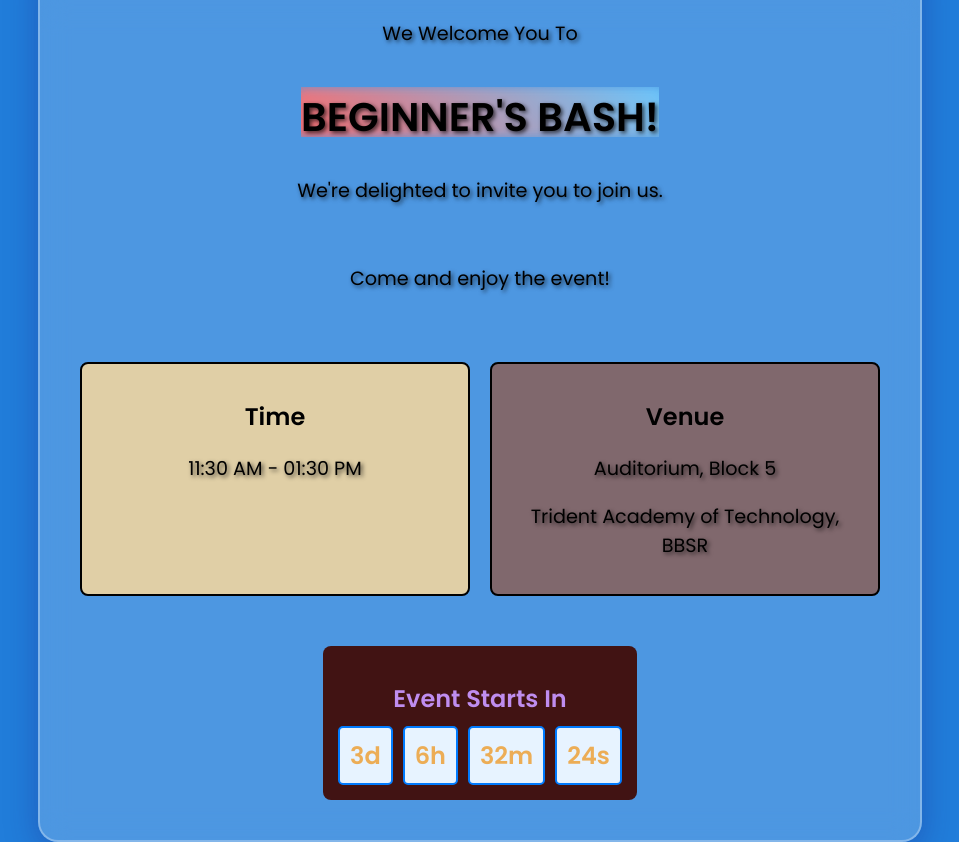
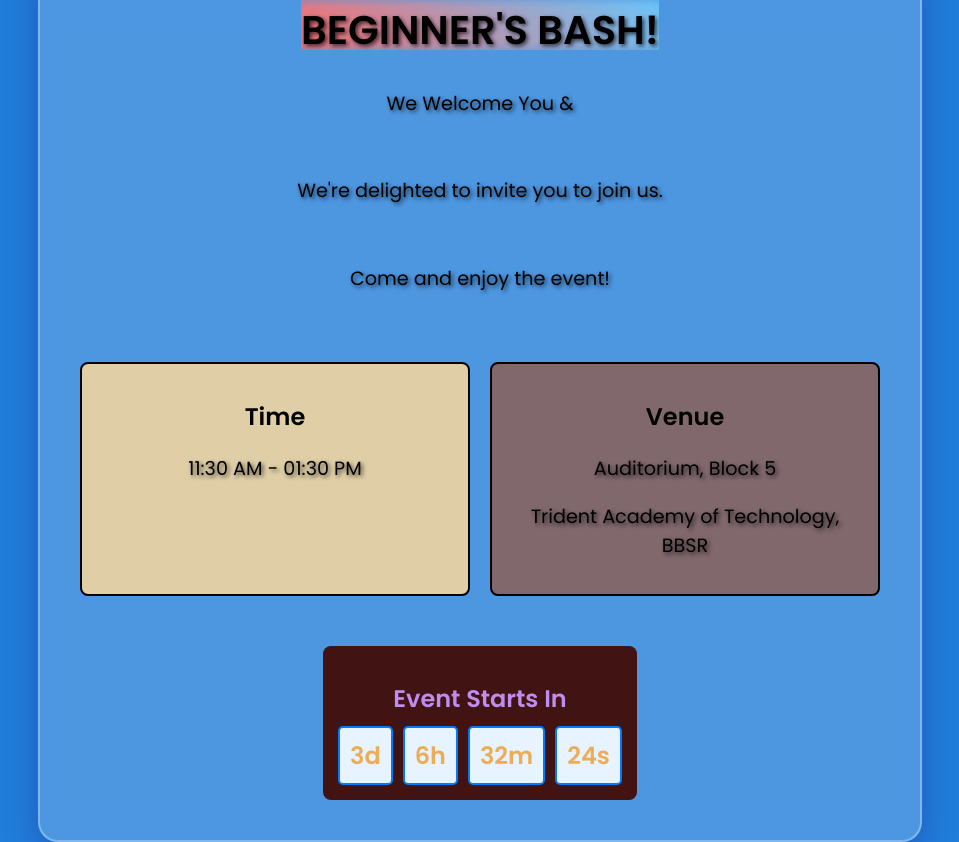
Before and after one commit to swaraj06643/juniors, a plain HTML site: page index.html in a window 1280 px wide. Shown: the whole page, without its empty margins (160-1119 px from the left). Drawn offline with Linux system fonts and the light colour scheme.

Commit message:
Add files via upload

```diff
--- a/index.html
+++ b/index.html
@@ -8,9 +8,9 @@
 </head>
 <body>
     <div class="greeting-card">
+        <h1>BEGINNER'S BASH!</h1>
+        <p>We Welcome You &</p>
 
-        <p>We Welcome You To</p>
-        <h1>BEGINNER'S BASH!</h1>
         <p>We're delighted to invite you to join us.</p>
         <p>Come and enjoy the event!</p>
 
```
